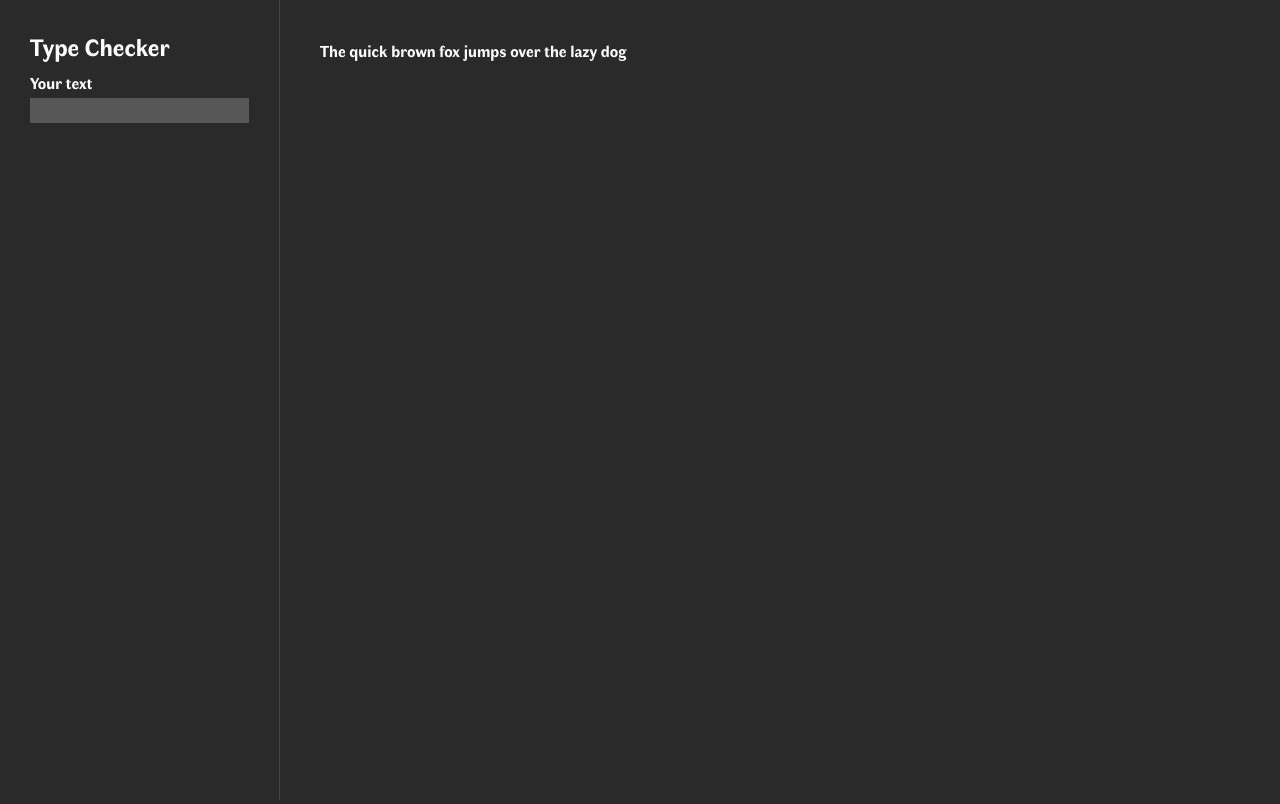
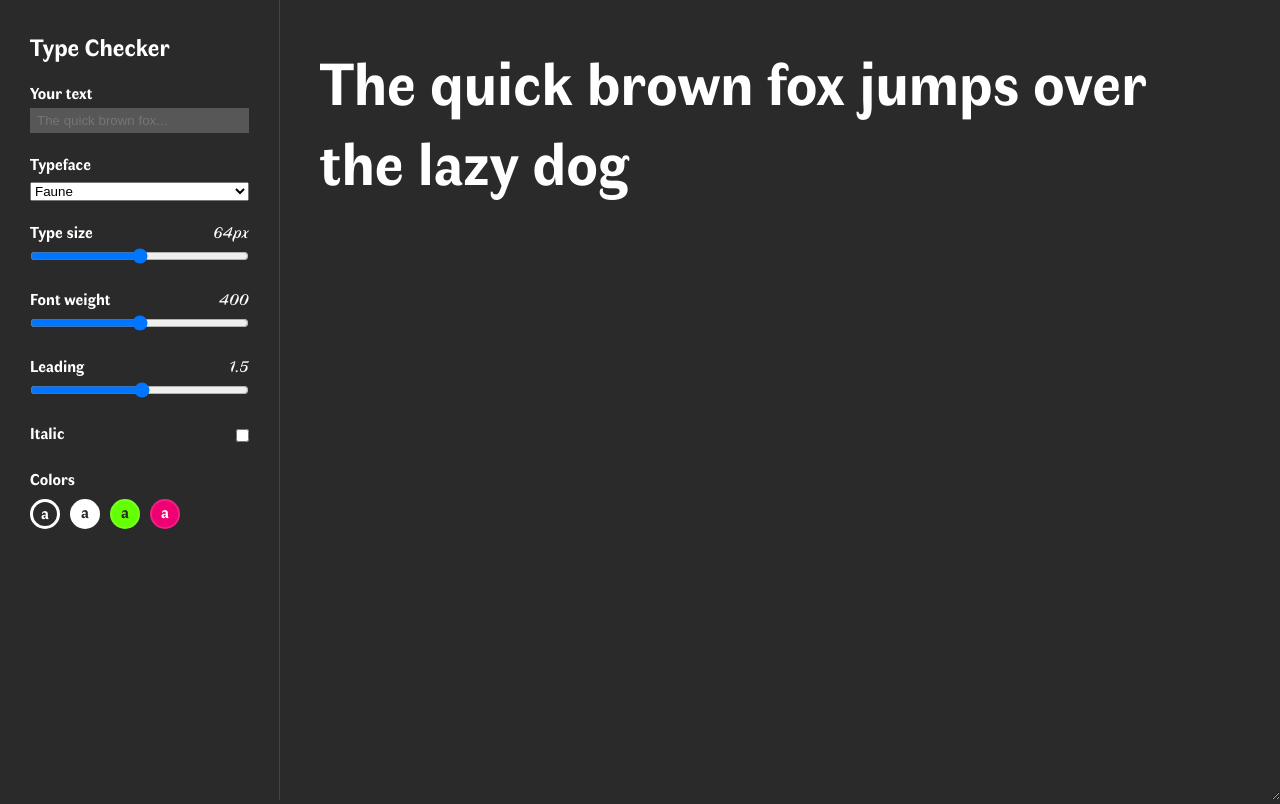
Before and after one commit to nwlilley/type-checker, a plain HTML site: page index.html in a window 1280 px wide. Drawn offline with Linux system fonts and the light colour scheme; a web font is replaced by a local one.

Commit message:
finish control panel

```diff
--- a/index.html
+++ b/index.html
@@ -3,21 +3,57 @@
 <head>
     <meta charset="UTF-8">
     <meta name="viewport" content="width=device-width, initial-scale=1.0">
-    <title>Document</title>
+    <title>Typechecker</title>
     <link rel="stylesheet" type='text/css' href="main.css">
     <script src="script.js"  defer></script>
 </head>
 <body>
-    <section class="controls">
+    <section class="panel">
         <h1 class="controls__title">Type Checker</h1>
-        <div class="controls__control">
+        <div class="panel__control">
             <label>Your text</label>
-            <input type="text" name="sentence">
+            <input type="text" name="sentence" placeholder="The quick brown fox...">
+        </div>
+        <div class="panel__control">
+            <label>Typeface</label>
+            <select name="typeface">
+                <option value="Faune">Faune</option>
+                <option value="'Exo 2'">Exo 2</option>
+                <option value="Grenze">Grenze</option>
+                <option value="Montserrat">Montserrat</option>
+            </select>
+        </div>
+        <div class="panel__control">
+            <label>Type size<span class="panel__control--font-size">64px</span></label>
+            <input type="range" name="typesize" min="12" max="250" default="64">
+        </div>
+        <div class="panel__control">
+            <label>Font weight<span class="panel__control--font-weight">400</span></label>
+            <input type="range" name="font-weight" min="100" max="900" step="100" default="400">
+        </div>
+        <div class="panel__control">
+            <label>Leading<span class="panel__control--line-height">1.5</span></label>
+            <input type="range" name="lineheight" min=".5" max="4" step=".1" default="1.5">
+        </div>
+        <div class="panel__control panel__control--checkbox">
+            <label>Italic</label>
+            <input type="checkbox" name="italic">
+        </div>
+        <div class="panel__control">
+            <label>Colors</label>
+            <div class="colors">
+                <div style="background-color: #2a2a2a; color: #ffffff" class="selected">a</div>
+                <div style="background-color: #ffffff ; color: #2a2a2a">a</div>
+                <div style="background-color: #63ff03; color: #2a2a2a">a</div>
+                <div style="background-color: #ee0073; color: #ffffff">a</div>
+            </div>
+
+
         </div>
     </section>
-    <section>
 
-        <p>The quick brown fox jumps over the lazy dog</p>
-    </section>
+
+    <textarea class="output">The quick brown fox jumps over the lazy dog
+    </textarea>
 </body>
 </html>
--- a/main.css
+++ b/main.css
@@ -1,3 +1,5 @@
+@import url('https://fonts.googleapis.com/css2?family=Exo+2:ital,wght@0,100;0,200;0,300;0,400;0,500;0,600;0,700;0,800;0,900;1,100;1,200;1,300;1,400;1,500;1,600;1,700;1,800;1,900&family=Grenze:ital,wght@0,100;0,200;0,300;0,400;0,500;0,600;0,700;0,800;0,900;1,100;1,200;1,300;1,400;1,500;1,600;1,700;1,800;1,900&family=Montserrat:ital,wght@0,100;0,200;0,300;0,400;0,500;0,600;0,700;0,800;0,900;1,100;1,200;1,300;1,400;1,500;1,600;1,700;1,800;1,900&display=swap');
+
 @font-face {
     font-family: "Faune";
     font-weight: 400;
@@ -17,6 +19,13 @@
     src: url(assets/faune-bold.woff2), url(assets/faune-bold.woff);
 }
 
+:root {
+    --bg-color: #2a2a2a;
+    --input-bg-color: #575757;
+    --main-text-color: #ffffff;
+    --trans-white-color: rgba(255, 255, 255, 0.125);
+}
+
 * {
     padding: 0;
     margin: 0;
@@ -30,41 +39,92 @@ html {
 body {
     font-family: "Faune", Arial;
     font-size: 1.6rem;
-    background-color: #2a2a2a;
-    color: #ffffff;
-    margin: 4rem 4rem 4rem 32rem;
+    background-color: var(--bg-color);
+    color: var(--main-text-color);
+    margin: 0 0 0 28rem;
 }
 
 
 input[type="text"] {
     width: 100%;
-    background-color: #575757;
-    color: #ffffff;
+    background-color: var(--input-bg-color);
+    color: var(--main-text-color);
     border: none;
     padding: .5rem .7rem;
+}
+
+input[type="range"] {
+    width: 100%;
+    background: transparent;
+}
+
+select {
+    width: 100%;
 }
 
 label {
     display: block;
     margin: 0 0 .5rem 0;
 }
-.controls {
+.panel {
     position: fixed;
     top: 0;
     left: 0;
     height: 100vh;
     width: 28rem;
-    background-color: #2a2a2a;
+    background-color: var(--bg-color);
     padding: 3rem;
-    border-right: .15rem solid rgba(255, 255, 255, 0.125);
+    border-right: .15rem solid var(--trans-white-color);
 
 }
 
-.controls__title {
+.panel__title {
     font-size: 2.4rem;
     font-weight: 700;
 }
 
-.controls__control {
-    margin: 1rem 0 0 0;
+.panel__control {
+    margin: 2rem 0 0 0;
 }
+
+.panel__control span {
+    color: var(--main-text-color);
+    float: right;
+    font-style: italic;
+}
+
+.panel__control--checkbox {
+    display: flex;
+    justify-content: space-between;
+    align-items: center;
+}
+.output {
+    font-family: "Faune", Arial;
+    font-size: 6rem;
+    width: 100%;
+    background-color: var(--bg-color);
+    color: var(--main-text-color);
+    border: none;
+    outline: none;
+    min-height: 100vh;
+    padding: 4rem;
+}
+
+.colors {
+    display: flex;
+}
+
+.colors div {
+    text-align: center;
+    height: 3rem;
+    width: 3rem;
+    border-radius: 50%;
+    border: .2rem solid var(--trans-white-color);
+    margin: .5rem 1rem 0 0;
+    transition: border .5s;
+    cursor: pointer;
+}
+
+.colors div.selected {
+    border: .3rem solid var(--main-text-color);
+}
--- a/script.js
+++ b/script.js
@@ -0,0 +1,60 @@
+console.log("connected")
+
+const sentenceTag = document.querySelector('input[type="text"]')
+const typefaceMenu = document.querySelector('select[name="typeface"]')
+const typeSizeSlider = document.querySelector('input[name="typesize"]')
+const lineHeightSlider = document.querySelector('input[name="lineheight"]')
+const italicCheckbox = document.querySelector('input[name="italic"]')
+const fontWeightSlider = document.querySelector('input[name="font-weight"]')
+const colorButtons = document.querySelectorAll('.colors div')
+
+const outputTag = document.querySelector('.output')
+const originalText = outputTag.value
+const typeSizeDisplay = document.querySelector('.panel__control--font-size')
+const lineHeightDisplay = document.querySelector('.panel__control--line-height')
+const fontWeightDisplay = document.querySelector('.panel__control--font-weight')
+
+sentenceTag.addEventListener('keyup', function () {
+  outputTag.value = this.value ? this.value : originalText
+})
+
+outputTag.addEventListener('keyup', function () {
+  sentenceTag.value = this.value
+})
+
+typeSizeSlider.addEventListener('input', function () {
+  outputTag.style.fontSize = this.value + 'px'
+  typeSizeDisplay.innerHTML = this.value + 'px'
+
+})
+
+lineHeightSlider.addEventListener('input', function () {
+  outputTag.style.lineHeight = this.value
+  lineHeightDisplay.innerHTML = this.value
+})
+
+italicCheckbox.addEventListener('change', function () {
+  outputTag.style.fontStyle = this.checked ? 'italic' : 'normal'
+})
+
+typefaceMenu.addEventListener('input', function () {
+  outputTag.style.fontFamily = this.value
+})
+
+fontWeightSlider.addEventListener('input', function () {
+  outputTag.style.fontWeight = this.value
+  fontWeightDisplay.innerHTML = this.value
+})
+
+colorButtons.forEach(button => {
+  console.log(button)
+  button.addEventListener('click', function () {
+    outputTag.style.backgroundColor = this.style.backgroundColor
+    outputTag.style.color = this.style.color
+    colorButtons.forEach(button => {
+      button.classList.remove('selected')
+    })
+    this.classList.add('selected')
+  })
+
+})
```
